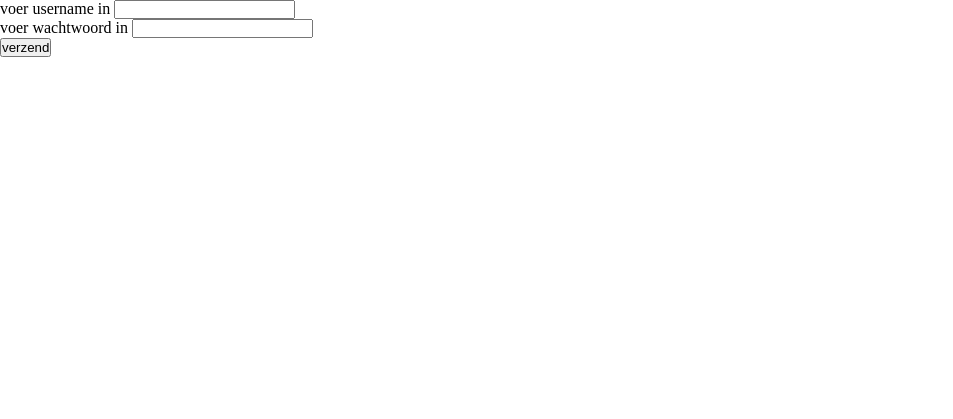
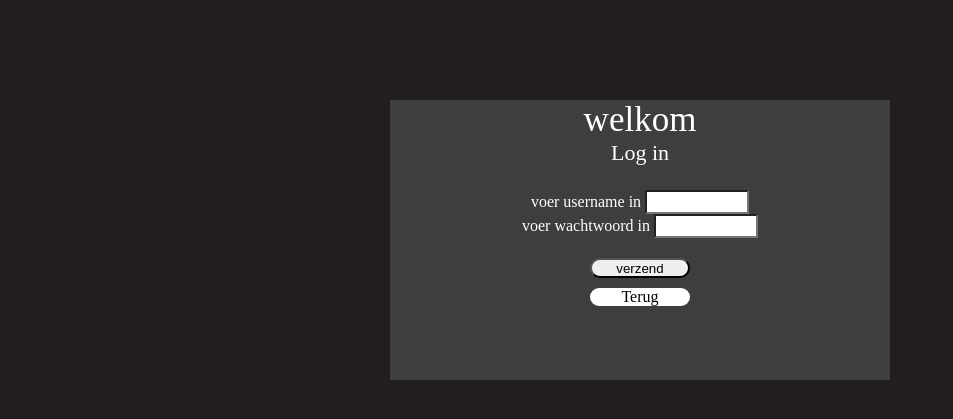
Before and after one commit to BoraEfe/DeProfessor.github.io, a PHP site: page /pages/inlog.php in a window 1280 px wide. Shown: the top 419 px of the page, without its empty margins (0-953 px from the left). Run offline with PHP 8.4, Linux system fonts and the light colour scheme.

Commit message:
siktergitcommiet
daan = homo

```diff
--- a/css/index.css
+++ b/css/index.css
@@ -61,7 +61,7 @@ li {
     filter: brightness(75%);
     filter: drop-shadow(10%);
     overflow-x: hidden;
-    background-image: url("Images/homebanner3.jpg");
+    background-image: url("../Images/homebanner3.jpg");
     background-position: bottom;
     background-repeat: no-repeat;
 }
@@ -101,22 +101,22 @@ li {
 
 @font-face {
     font-family: 'title';
-    src: url(fonts/MeaCulpa-Regular.ttf);
+    src: url(../fonts/MeaCulpa-Regular.ttf);
 }
 
 @font-face {
     font-family: 'italianno';
-    src: url(fonts/Italianno-Regular.ttf);
+    src: url(../fonts/Italianno-Regular.ttf);
 }
 
 @font-face {
     font-family: 'italiana';
-    src: url(fonts/Italiana-Regular.ttf);
+    src: url(../fonts/Italiana-Regular.ttf);
 }
 
 @font-face {
     font-family: 'inria';
-    src: url(fonts/InriaSerif-Regular.ttf);
+    src: url(../fonts/InriaSerif-Regular.ttf);
 }
 
 .info-box-title {
@@ -138,7 +138,7 @@ li {
 }
 
 .overonsmenu {
-    background-image: url("Images/overonsmenu.jpg");
+    background-image: url("../Images/overonsmenu.jpg");
     width: 500px;
     height: 200px;
     background-repeat: no-repeat;
@@ -309,7 +309,9 @@ li {
     width:100%;
     height:40px;
     background-color: rgb(23, 23, 23);
-    margin-top:200px;
+    color:white;
+    margin-top:80px;
+
 }
 i{
     color:rgb(215, 211, 211);
@@ -325,3 +327,60 @@ i:hover{
     transition: 0.5s;
     scale:1.4;
 }
+body{
+    background-color: #221E1E;
+    text-align: center;
+}
+body form p #username{
+    width:100px;
+    height:20px;
+    background-color: rgb(255, 255, 255);
+    color:rgb(0, 0, 0);
+}
+body form p #password{
+    width:100px;
+    height:20px;
+    background-color: rgb(255, 255, 255);
+    color:rgb(0, 0, 0);
+}
+body form p{
+    color:white;
+}
+.inlog-menu-welkom{
+    width:100%;
+    height:50px;
+    color:white;
+    margin-top:100px;
+    font-size: 35px;
+}
+.inlog-menu-welkom2{
+    width:100%;
+    height:50px;
+    color:white;
+    margin-top:-10px;
+    font-size: 22px;
+}
+body form p #verzend{
+    width:100px;
+    height:20px;
+    color:rgb(0, 0, 0);
+    margin-top:20px;
+    border-radius: 20px;
+}
+.goback{
+    width:100px;
+    height:18px;
+    color:black;
+    background-color: white;
+    border-radius: 20px;
+    margin-top:10px;
+    margin-left: auto;
+    margin-right: auto;
+}
+.inlog-block{
+    width:500px;
+    height:280px;
+    background-color: rgb(62, 62, 62);
+    margin-left:auto;
+    margin-right:auto;
+}
--- a/pages/inlog.php
+++ b/pages/inlog.php
@@ -6,14 +6,25 @@
     <meta http-equiv="X-UA-Compatible" content="IE=edge">
     <meta name="viewport" content="width=device-width, initial-scale=1.0">
     <title>De Professor</title>
-    <link rel="stylesheet" href="/css/index.css">
+    <link rel="stylesheet" href="../css/index.css">
 
 <body>
-    <form name="inlog" action="inlog2.php" method="post">
-        <p>voer username in <input type="text" id="username" name="username"></p>
-        <p>voer wachtwoord in <input type="password" id="password" name="password"></p>
-        <p><input type="submit" name="verstuur" value="verzend"></p>
-    </form>
+    <div class="inlog-block">
+        <div class="inlog-menu-welkom">
+            welkom
+        </div>
+        <div class="inlog-menu-welkom2">
+            Log in
+        </div>
+        <form name="inlog" action="inlog2.php" method="post">
+            <p>voer username in <input type="text" id="username" name="username"></p>
+            <p>voer wachtwoord in <input type="password" id="password" name="password"></p>
+            <p><input type="submit" id="verzend" name="verstuur" value="verzend"></p>
+        </form>
+        <div class="goback" onclick="location.href='../index.php'">
+            Terug
+        </div>
+    </div>
 
     <body>
 
```
Also changed, not shown: pages/menu.php (+30 -12 lines), Images/frikandel-550x550w.png (added).
